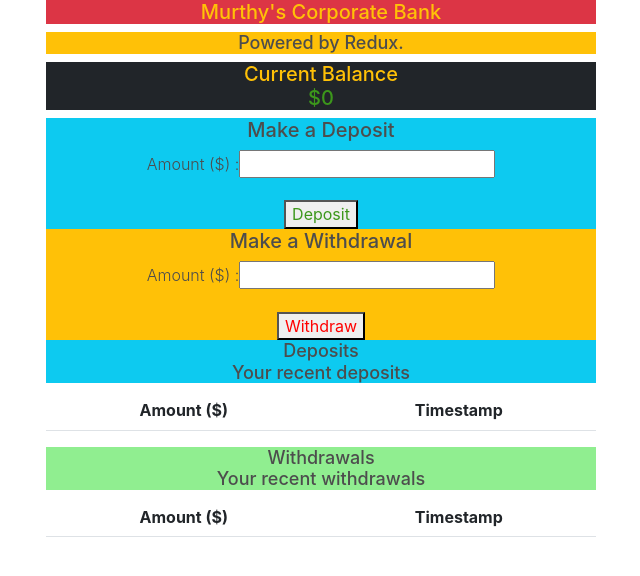
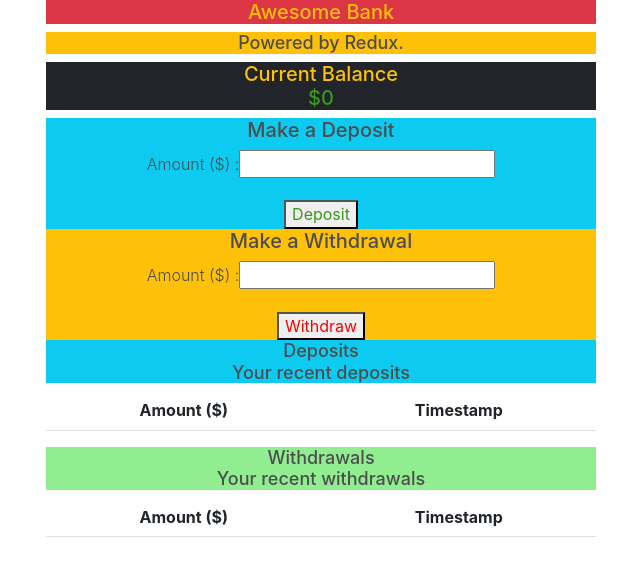
Before and after one commit to AnuragPratik/redux-app, a React (Create React App) app: page / in a window 1280 px wide. Shown: the top 576 px of the page, without its empty margins (319-959 px from the left). Built offline with nearby package versions, Linux system fonts and the light colour scheme.

Commit message:
sample name

```diff
--- a/src/bank/components/BankApp.js
+++ b/src/bank/components/BankApp.js
@@ -6,7 +6,7 @@ import "./BankApp.css";
 function BankApp() {
   return (
     <div>
-      <h1 className="bg-danger text-warning">Murthy's Corporate Bank</h1>
+      <h1 className="bg-danger text-warning">Awesome Bank</h1>
       <HomePage />
       <Deposits />
       <Withdraws />
```
